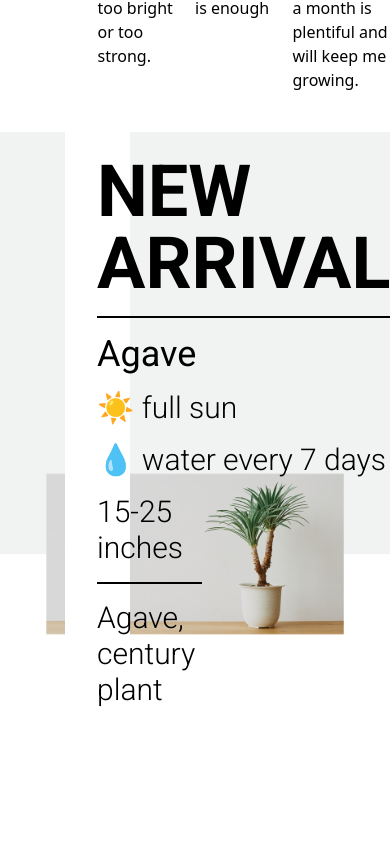
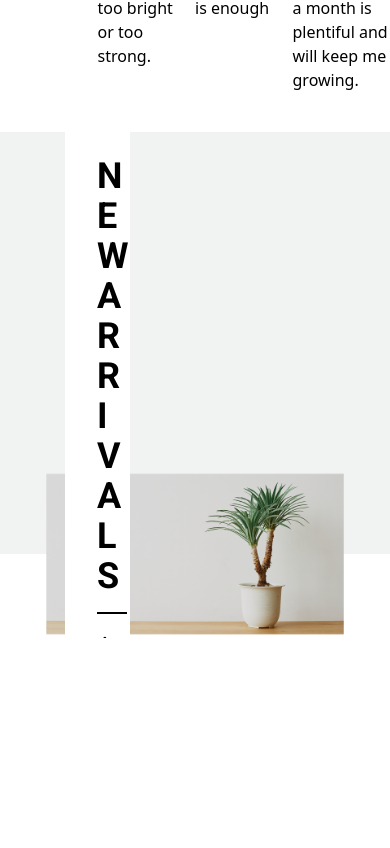
Before and after one commit to OpheliaDanso/PSD-CrossOver-G5, a React (Vite) app: page / in a window 390 px wide. Shown: the part 1556-2404 px from the top of the page. Built offline with nearby package versions, Linux system fonts and the light colour scheme; a web font is replaced by a local one.

Commit message:
Refactor Page03 component to improve and responsiveness

```diff
--- a/src/Components/Page03.jsx
+++ b/src/Components/Page03.jsx
@@ -4,18 +4,18 @@ import "../roboto-font.css";
 const Page03 = () => {
   return (
     <div className="relative h-screen">
-      <div className="absolute right-2/3 transform w-1/6 h-3/5 bg-white flex flex-col items-start justify-between p-4 z-10">
-        <div>
-          <p className="ml-4 py-2 text-7xl roboto-bold uppercase">New Arrivals</p>
+      <div className="absolute right-2/3 transform w-1/6 h-3/5 bg-white flex flex-col items-start justify-between p-4 z-10 overflow-auto break-words">
+        <div className="w-full">
+          <p className="ml-4 py-2 text-4xl sm:text-5xl md:text-6xl roboto-bold uppercase">New Arrivals</p>
           <hr className="ml-4 border-t-2 border-black w-11/12 my-2" />
-          <p className="ml-4 py-2 text-4xl roboto-regular">Agave</p>
-          <p className="ml-4 py-2 text-3xl roboto-light">☀️ full sun</p>
-          <p className="ml-4 py-2 text-3xl roboto-light">💧 water every 7 days</p>
+          <p className="ml-4 py-2 text-2xl sm:text-3xl md:text-3xl roboto-regular">Agave</p>
+          <p className="ml-4 py-2 text-xl sm:text-2xl md:text-2xl roboto-light">☀️ full sun</p>
+          <p className="ml-4 py-2 text-xl sm:text-2xl md:text-2xl roboto-light">💧 water every 7 days</p>
         </div>
-        <div>
-          <p className="ml-4 py-2 text-3xl roboto-light">15-25 inches</p>
+        <div className="w-full">
+          <p className="ml-4 py-2 text-xl sm:text-2xl md:text-2xl roboto-light">15-25 inches</p>
           <hr className="ml-4 border-t-2 border-black w-11/12 my-2" />
-          <p className="ml-4 py-2 text-3xl roboto-light">Agave, century plant</p>
+          <p className="ml-4 py-2 text-xl sm:text-2xl md:text-2xl roboto-light">Agave, century plant</p>
         </div>
       </div>
       <div className="absolute w-full h-1/2 bg-custom-gray"></div>
```
